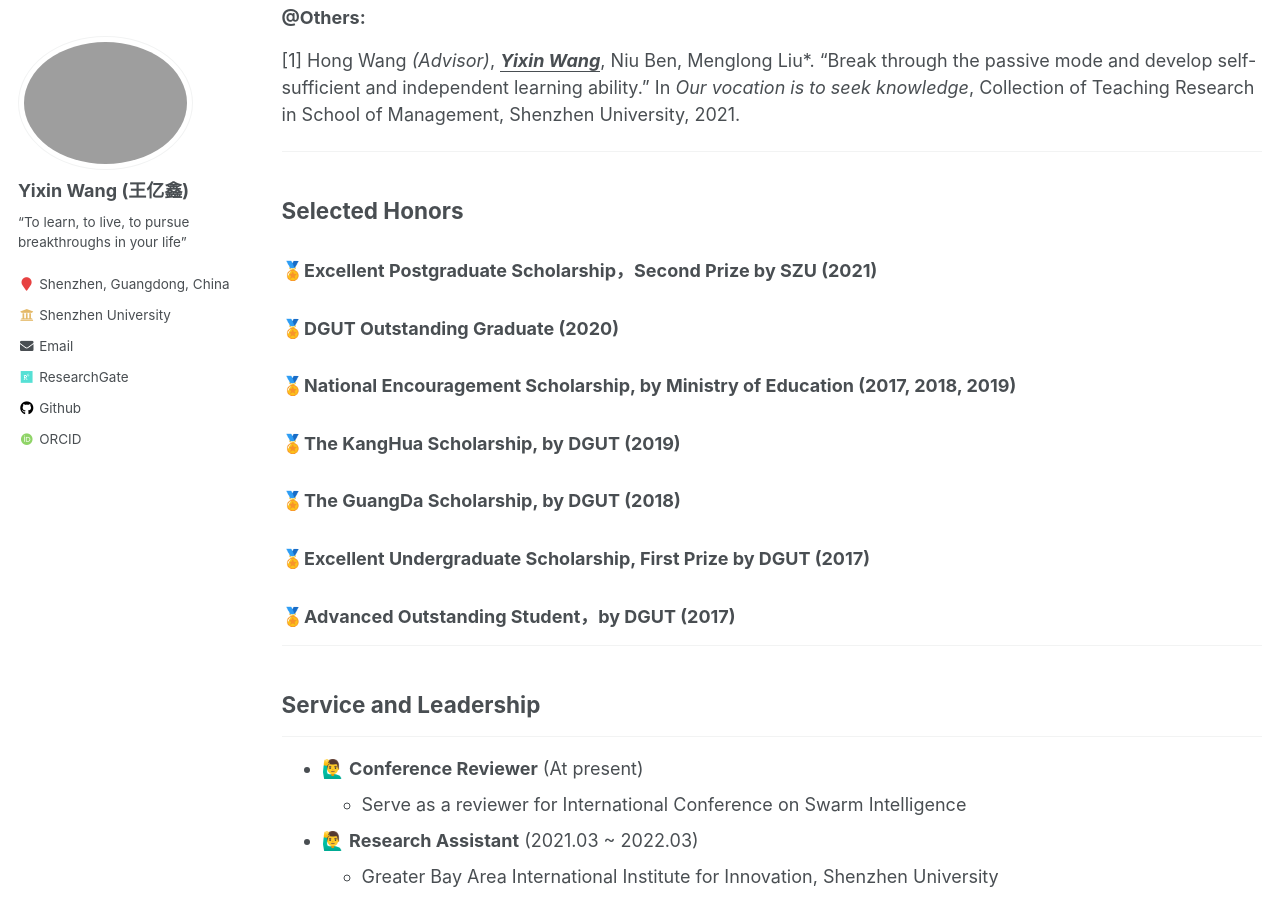
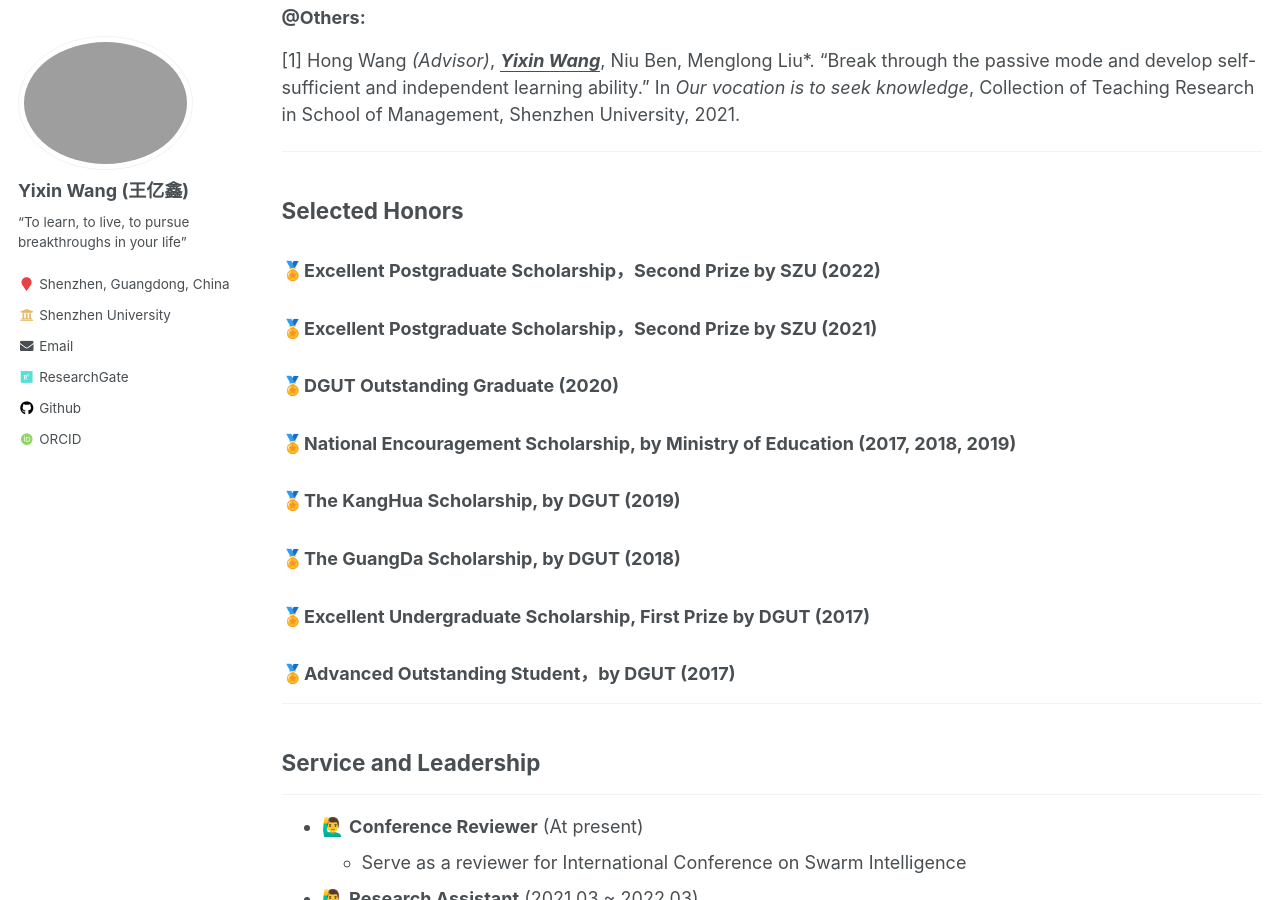
Before and after one commit to yixinwong1998/yixinwong1998.github.io, a Jekyll site: the page built from _pages/cv.md, in a window 1280 px wide and 900 px high, scrolled down 2947 px. Built offline with Jekyll 4.4.1, drawn with Linux system fonts in a browser that asks for light colours; some web fonts are replaced.

Commit message:
update 221107

```diff
--- a/_pages/cv.md
+++ b/_pages/cv.md
@@ -98,6 +98,8 @@ redirect_from:
 ----
 ## Selected Honors
 
+### 🏅Excellent Postgraduate Scholarship，Second Prize by SZU (2022)
+
 ### 🏅Excellent Postgraduate Scholarship，Second Prize by SZU (2021)
 
 ### 🏅DGUT Outstanding Graduate (2020)
```
Also changed, not shown: _pages/about.md (+2 -0 lines).
